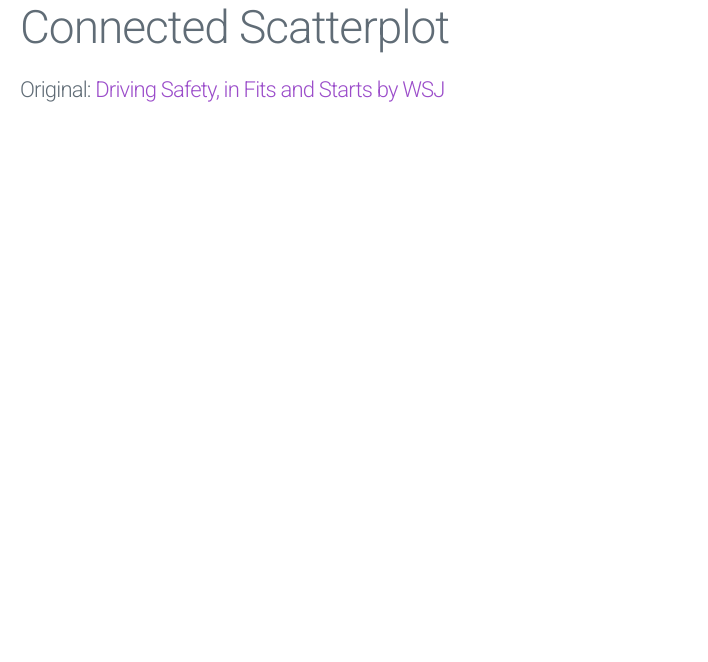
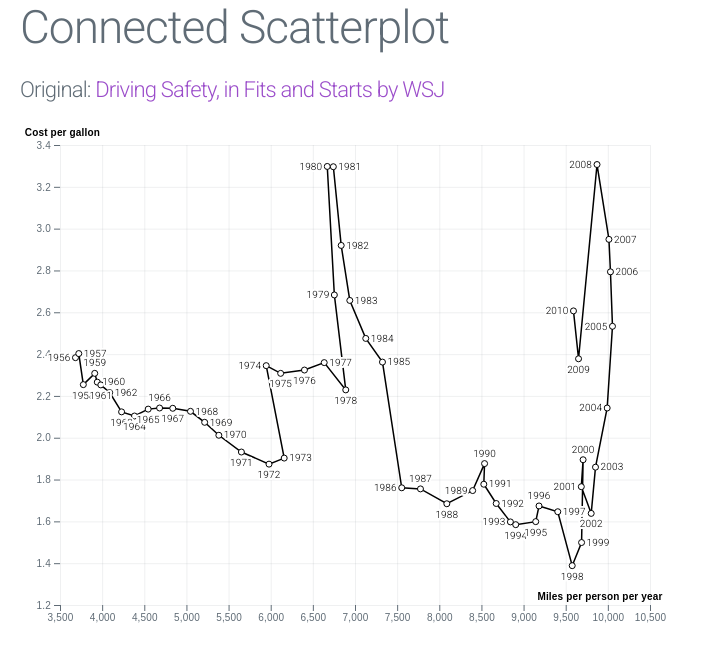
Before and after one commit to laurapavlosky/VisLab8, a plain HTML site: page index.html in a window 1280 px wide. Shown: the whole page, without its empty margins (0-708 px from the left). Drawn offline with nearby package versions, Linux system fonts and the light colour scheme; the site is published under a folder, as on GitHub Pages, so addresses that start at the root find nothing.

Commit message:
Update index.html

```diff
--- a/index.html
+++ b/index.html
@@ -4,7 +4,7 @@
         <!-- D3 -->
         <script defer src="https://d3js.org/d3.v6.min.js"></script>
         <!-- My D3 File -->
-        <script src="/main.js" defer type="module"></script>
+        <script src="main.js" defer type="module"></script>
         <!-- Google Fonts -->
         <link rel="stylesheet" href="https://fonts.googleapis.com/css?family=Roboto:300,300italic,700,700italic">
         <!-- CSS Reset -->
```
